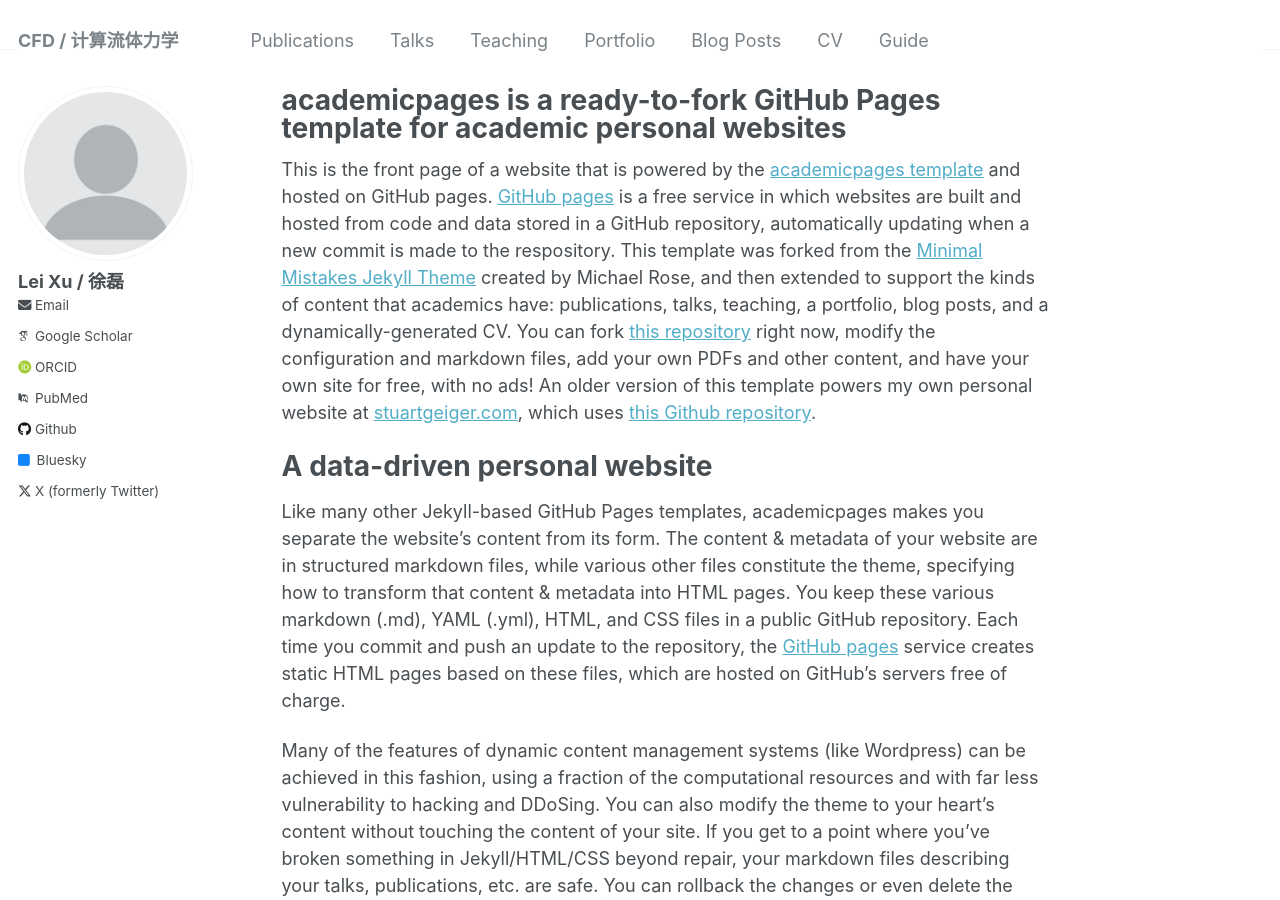
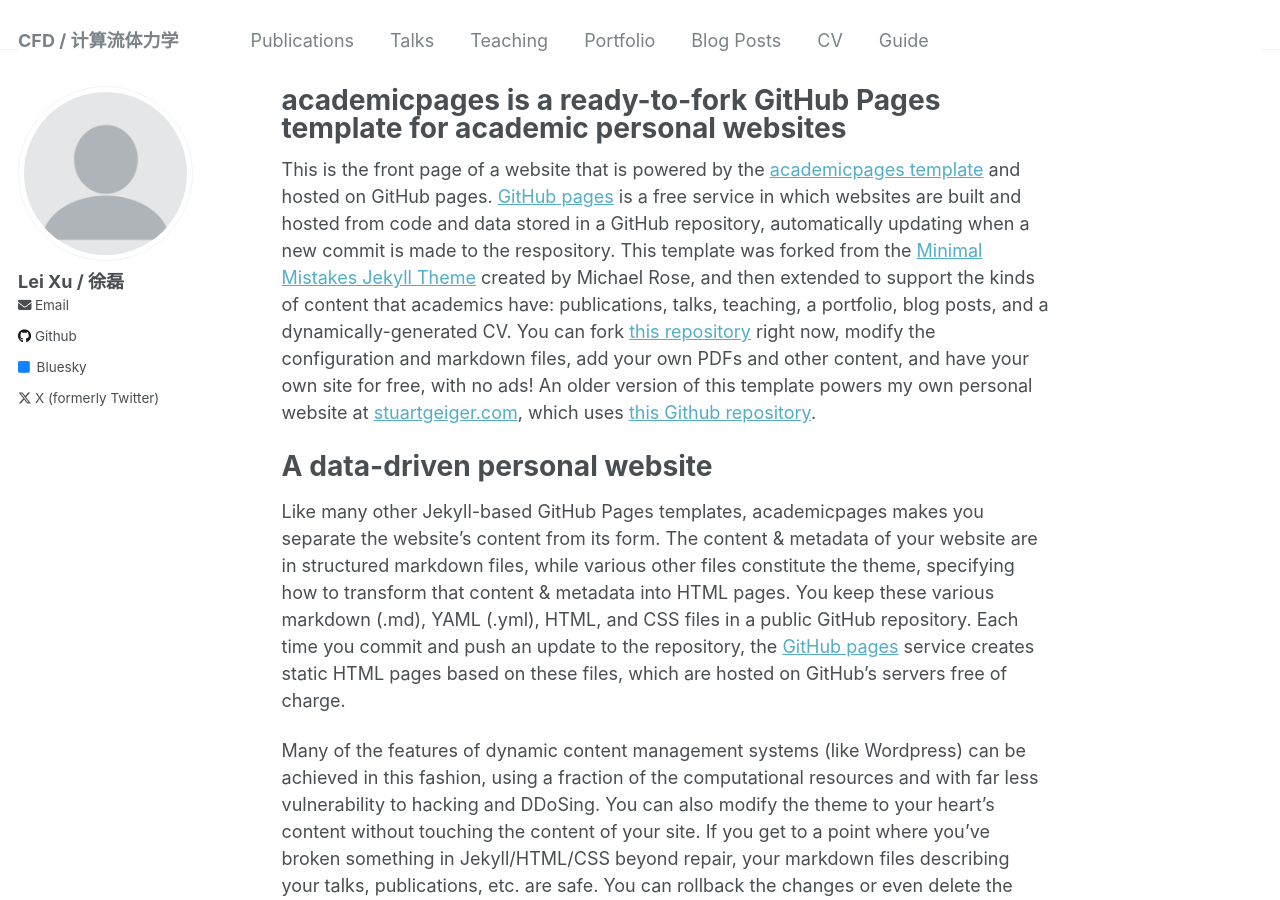
Before and after one commit to leixu-cfd/leixu-cfd.github.io, a Jekyll site: the page built from _pages/about.md, in a window 1280 px wide and 900 px high. Built offline with Jekyll 4.4.1, drawn with Linux system fonts in a browser that asks for light colours; some web fonts are replaced.

Commit message:
Update _config.yml

```diff
--- a/_config.yml
+++ b/_config.yml
@@ -12,7 +12,7 @@ title                    : "CFD / 计算流体力学"
 title_separator          : "-"
 name                     : &name "Your Name"
 description              : &description "personal description"
-url                      : https://academicpages.github.io # the base hostname & protocol for your site e.g. "https://mmistakes.github.io"
+url                      : https://leixu-cfd.github.io # the base hostname & protocol for your site e.g. "https://mmistakes.github.io"
 baseurl                  : "" # the subpath of your site, e.g. "/blog"
 repository               : "academicpages/academicpages.github.io"
 
@@ -31,12 +31,12 @@ author:
   email            : "lei.xu@siat.ac.cn"
 
   # Academic websites
-  arxiv            : # URL - Update with the correct link to your profile
-  googlescholar    : "https://scholar.google.com/citations?user=PS_CX0AAAAAJ"
-  impactstory      : # URL
-  orcid            : "http://orcid.org/yourorcidurl"
-  pubmed           : "https://www.ncbi.nlm.nih.gov/pubmed/?term=john+snow"
-  researchgate     : # URL
+  #arxiv            : # URL - Update with the correct link to your profile
+  #googlescholar    : "https://scholar.google.com/citations?user=PS_CX0AAAAAJ"
+  #impactstory      : # URL
+  #orcid            : "http://orcid.org/yourorcidurl"
+  #pubmed           : "https://www.ncbi.nlm.nih.gov/pubmed/?term=john+snow"
+  #researchgate     : # URL
 
   # Repositories and software development
   bitbucket        : # Username - Update with your username on the site
```
